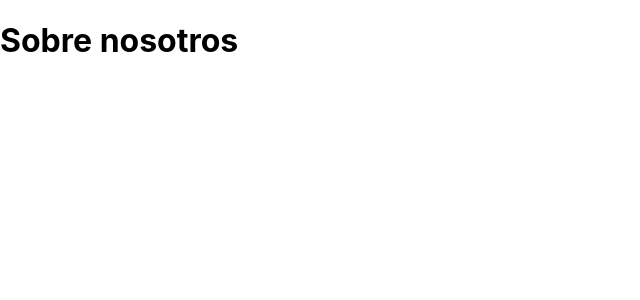
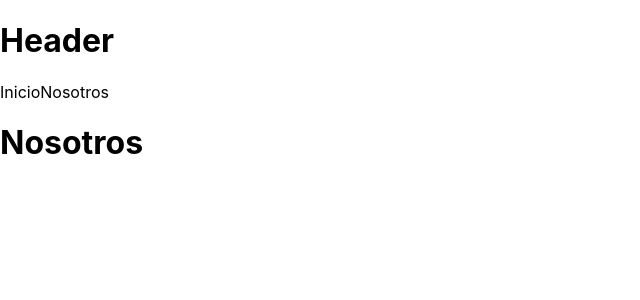
Before and after one commit to pipe473/meFoodTxell, a Next.js app: page /nosotros in a window 1280 px wide. Shown: the top 300 px of the page, without its empty margins (0-640 px from the left). Built offline with nearby package versions, Linux system fonts and the light colour scheme.

Commit message:
Añadiendo el routing con next.js

```diff
--- a/components/layout/Layout.js
+++ b/components/layout/Layout.js
@@ -1,9 +1,14 @@
 import React from 'react';
+import Link from 'next/link';
 
 const Layout = props => {
     return (
         <>
             <h1>Header</h1>
+            <nav>
+                <Link href="/">Inicio</Link>
+                <Link href="/nosotros">Nosotros</Link>
+            </nav>
             <main>
                 {props.children}
             </main>
--- a/pages/nosotros.js
+++ b/pages/nosotros.js
@@ -1,9 +1,14 @@
 import React from 'react';
+import Layout from '../components/layout/Layout';
 
 const Nosotros = () => {
-    return (
-        <h1>Sobre nosotros</h1>
-     );
+  return (
+    <Layout>
+      <div>
+        <h1>Nosotros</h1>
+      </div>
+    </Layout>
+  );
 }
 
 export default Nosotros;
```
